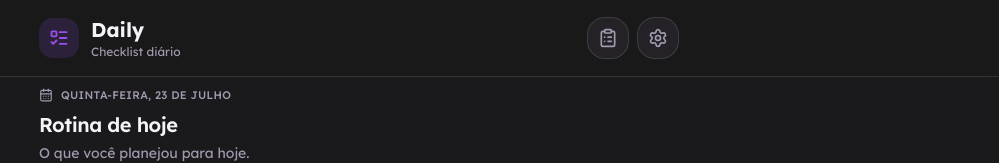
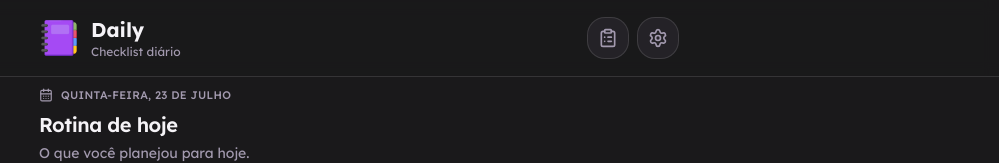
Before and after one commit to glhrmoura/daily, a React (Vite) app: page /home in a window 1280 px wide. Shown: the top 163 px of the page, without its empty margins (281-1280 px from the left). Built offline with nearby package versions, Linux system fonts and the light colour scheme.

Commit message:
feat: use app logo in header

```diff
--- a/src/components/Header.tsx
+++ b/src/components/Header.tsx
@@ -1,5 +1,5 @@
 import { Link, useRouterState } from '@tanstack/react-router';
-import { ArrowLeft, ClipboardList, ListTodo, Settings } from 'lucide-react';
+import { ArrowLeft, ClipboardList, Settings } from 'lucide-react';
 import { useTranslation } from 'react-i18next';
 
 export function Header() {
@@ -12,8 +12,8 @@ export function Header() {
       <div className="container mx-auto max-w-2xl px-4 py-4">
         <div className="flex items-center justify-between gap-3">
           <Link to="/home" className="flex items-center gap-3">
-            <div className="flex h-10 w-10 items-center justify-center rounded-lg bg-primary/15 text-primary">
-              <ListTodo className="h-5 w-5" strokeWidth={2.25} />
+            <div className="flex h-10 w-10 shrink-0 items-center justify-center overflow-hidden rounded-lg">
+              <img src="/logo.png" alt={t('app.name')} className="h-full w-full object-cover" />
             </div>
             <div>
               <h1 className="text-xl font-bold text-foreground">{t('app.name')}</h1>
```
